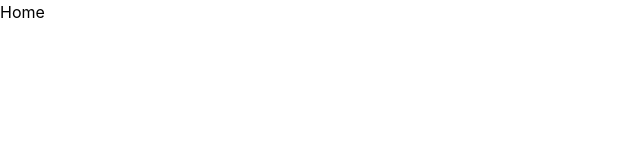
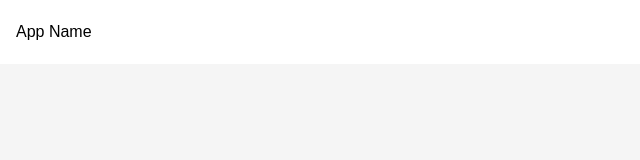
Before and after one commit to FaizunM/project-kel-8-frontend, a React (Create React App) app: page / in a window 1280 px wide. Shown: the top 160 px of the page, without its empty margins (0-640 px from the left). Built offline with nearby package versions, Linux system fonts and the light colour scheme.

Commit message:
Menambahkan dan menggunakan font Poppins dan menambahkan Navigation Bar

```diff
--- a/src/components/Home.js
+++ b/src/components/Home.js
@@ -1,5 +1,9 @@
-export default function Home(){
+import Navigation from "./Navigation";
+
+export default function Home() {
   return (
-    <div className="w-screen h-screen">Home</div>
-  )
+    <div className="w-screen h-screen bg-[#f5f5f5]">
+      <Navigation />
+    </div>
+  );
 }
--- /dev/null
+++ b/src/components/Navigation.js
@@ -0,0 +1,7 @@
+export default function Navigation() {
+  return (
+    <div className="w-full h-[64px] bg-white flex items-center">
+      <div className="w-auto h-auto px-4">App Name</div>
+    </div>
+  );
+}
--- a/src/index.css
+++ b/src/index.css
@@ -2,11 +2,11 @@
 @tailwind components;
 @tailwind utilities;
 
+@import url('https://fonts.googleapis.com/css2?family=Poppins:ital,wght@0,100;0,200;0,300;0,400;0,500;0,600;0,700;0,800;0,900;1,100;1,200;1,300;1,400;1,500;1,600;1,700;1,800;1,900&family=Secular+One&display=swap');
+
 body {
   margin: 0;
-  font-family: -apple-system, BlinkMacSystemFont, 'Segoe UI', 'Roboto', 'Oxygen',
-    'Ubuntu', 'Cantarell', 'Fira Sans', 'Droid Sans', 'Helvetica Neue',
-    sans-serif;
+  font-family: "Poppins", Arial, Helvetica, sans-serif;
   -webkit-font-smoothing: antialiased;
   -moz-osx-font-smoothing: grayscale;
 }
```
